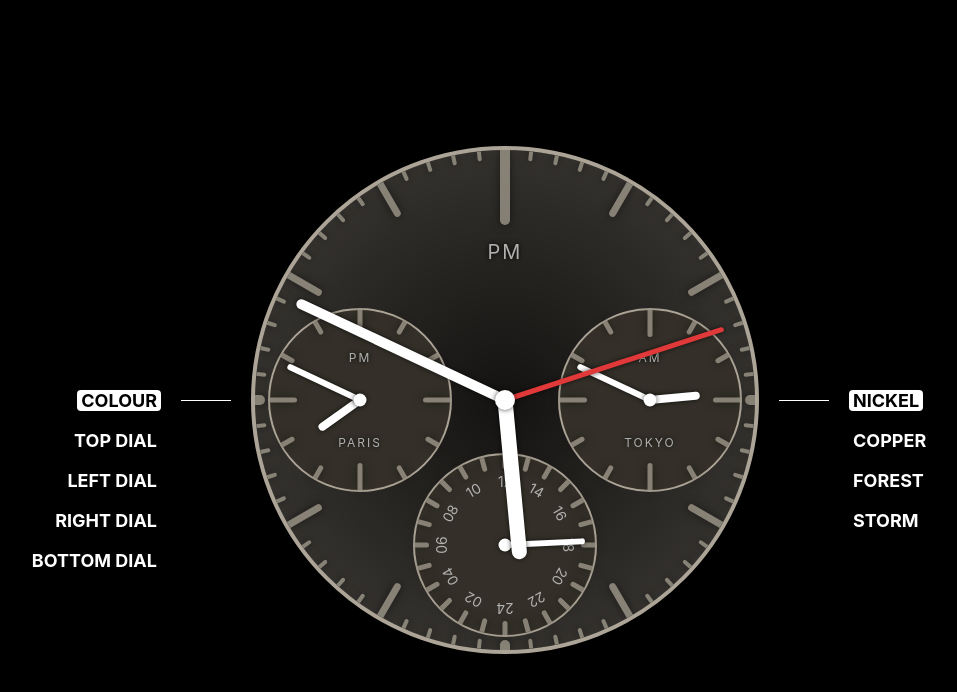
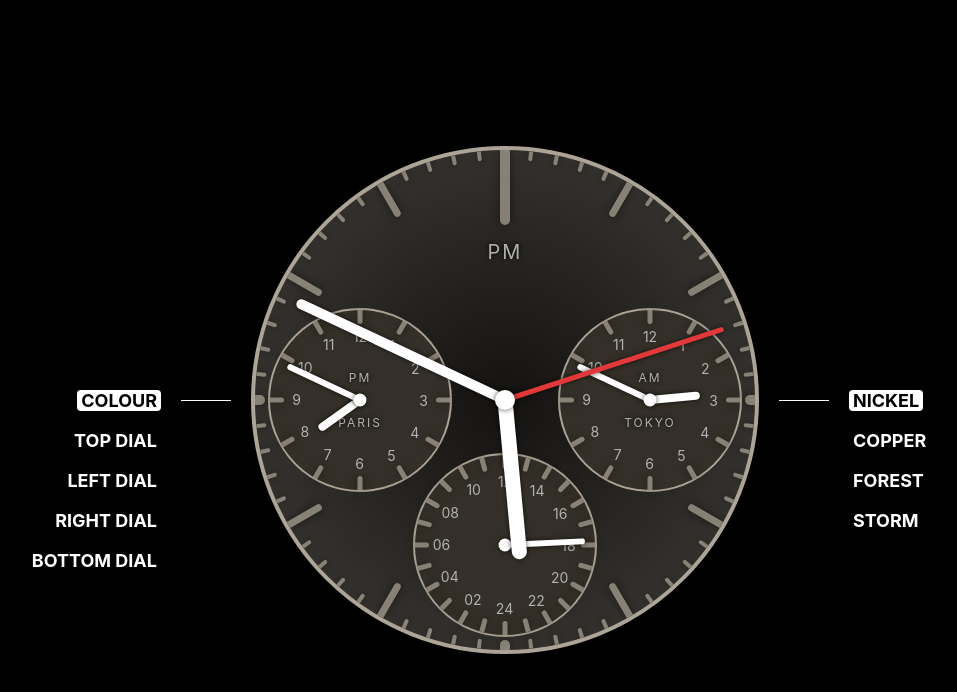
Before and after one commit to domb5041/modular-clock, a React (Create React App) app: page / in a window 1280 px wide. Shown: the top 692 px of the page, without its empty margins (135-1092 px from the left). Built offline with nearby package versions, Linux system fonts and the light colour scheme.

Commit message:
added more numbers to dials

```diff
--- a/src/Dials.styled.js
+++ b/src/Dials.styled.js
@@ -71,7 +71,7 @@ export const City = styled.div`
     color: ${(props) => props.theme.text};
     text-transform: uppercase;
     position: absolute;
-    bottom: 40px;
+    bottom: 60px;
     width: 100%;
     text-align: center;
     font-size: 12px;
@@ -83,7 +83,7 @@ export const AmPm = styled.div`
     color: ${(props) => props.theme.text};
     text-transform: uppercase;
     position: absolute;
-    top: ${(props) => (props.subDial ? 40 : 90)}px;
+    top: ${(props) => (props.subDial ? 60 : 90)}px;
     width: 100%;
     text-align: center;
     font-size: ${(props) => (props.subDial ? 12 : 20)}px;
@@ -116,4 +116,12 @@ export const Tick = styled.div`
         box-shadow: 0 0 10px rgba(0, 0, 0, 0.5);
         transition: background-color ${colorTransition};
     }
+    & > .tick-number {
+        position: absolute;
+        top: 18px;
+        left: 50%;
+        transform: ${(props) => `translateX(-50%) rotate(-${props.tick.deg}deg)`};
+        font-size: 14px;
+        color: ${(props) => props.theme.text};
+    }
 `;
--- a/src/complications/Seconds.js
+++ b/src/complications/Seconds.js
@@ -2,10 +2,24 @@ import React, { useState, useEffect } from "react";
 import * as styled from "../Dials.styled";
 import { SubSecondHand, SubHandsCap } from "../Hands.styled";
 import { theme } from "../theme";
-import { subTickData } from "./WorldClock";
 import { transformHands, timeToDegrees } from "../utilityFunctions";
 import { observer } from "mobx-react";
 import store from "../store/store";
+
+const subTickData = [
+    { deg: 0, type: "sub", number: "60" },
+    { deg: 30, type: "sub", number: "05" },
+    { deg: 60, type: "sub", number: "10" },
+    { deg: 90, type: "sub", number: "15" },
+    { deg: 120, type: "sub", number: "20" },
+    { deg: 150, type: "sub", number: "25" },
+    { deg: 180, type: "sub", number: "30" },
+    { deg: 210, type: "sub", number: "35" },
+    { deg: 240, type: "sub", number: "40" },
+    { deg: 270, type: "sub", number: "45" },
+    { deg: 300, type: "sub", number: "50" },
+    { deg: 330, type: "sub", number: "55" }
+];
 
 function Seconds() {
     const [time, setTime] = useState([0, 0, 0]);
@@ -26,6 +40,7 @@ function Seconds() {
             {subTickData.map((tick, i) => (
                 <styled.Tick tick={tick} key={i}>
                     <div className="tick-marker" style={{ backgroundColor: theme(store.clockColor).ticks }} />
+                    {tick.number && <div className="tick-number">{tick.number}</div>}
                 </styled.Tick>
             ))}
             <SubSecondHand style={transformHands(time[2])} />
--- a/src/complications/SunDial.js
+++ b/src/complications/SunDial.js
@@ -5,16 +5,6 @@ import { theme } from "../theme";
 import moment from "moment";
 import { observer } from "mobx-react";
 import store from "../store/store";
-import styled from "styled-components";
-
-const Number = styled.div`
-    position: absolute;
-    top: 18px;
-    left: 50%;
-    transform: translateX(-50%);
-    font-size: 14px;
-    color: ${(props) => props.theme.text};
-`;
 
 const subTickData = [
     { deg: 0, type: "sub", number: "12" },
@@ -78,7 +68,7 @@ function SunDial() {
             {subTickData.map((tick, i) => (
                 <Tick tick={tick} key={i}>
                     <div className="tick-marker" style={{ backgroundColor: theme(store.clockColor).ticks }} />
-                    {tick.number && <Number>{tick.number}</Number>}
+                    {tick.number && <div className="tick-number">{tick.number}</div>}
                 </Tick>
             ))}
             <SubMinuteHand style={transformHands(hour)} />
--- a/src/complications/WorldClock.js
+++ b/src/complications/WorldClock.js
@@ -34,18 +34,18 @@ export const timezones = [
 ];
 
 export const subTickData = [
-    { deg: 0, type: "subLong" },
-    { deg: 30, type: "sub" },
-    { deg: 60, type: "sub" },
-    { deg: 90, type: "subLong" },
-    { deg: 120, type: "sub" },
-    { deg: 150, type: "sub" },
-    { deg: 180, type: "subLong" },
-    { deg: 210, type: "sub" },
-    { deg: 240, type: "sub" },
-    { deg: 270, type: "subLong" },
-    { deg: 300, type: "sub" },
-    { deg: 330, type: "sub" }
+    { deg: 0, type: "sub", number: "12" },
+    { deg: 30, type: "sub", number: "1" },
+    { deg: 60, type: "sub", number: "2" },
+    { deg: 90, type: "sub", number: "3" },
+    { deg: 120, type: "sub", number: "4" },
+    { deg: 150, type: "sub", number: "5" },
+    { deg: 180, type: "sub", number: "6" },
+    { deg: 210, type: "sub", number: "7" },
+    { deg: 240, type: "sub", number: "8" },
+    { deg: 270, type: "sub", number: "9" },
+    { deg: 300, type: "sub", number: "10" },
+    { deg: 330, type: "sub", number: "11" }
 ];
 
 function WorldClock({ position }) {
@@ -70,6 +70,7 @@ function WorldClock({ position }) {
             {subTickData.map((tick, i) => (
                 <styled.Tick tick={tick} key={i}>
                     <div className="tick-marker" style={{ backgroundColor: theme(store.clockColor).ticks }} />
+                    {tick.number && <div className="tick-number">{tick.number}</div>}
                 </styled.Tick>
             ))}
             <SubHourHand style={transformHands(time[0])} />
```
